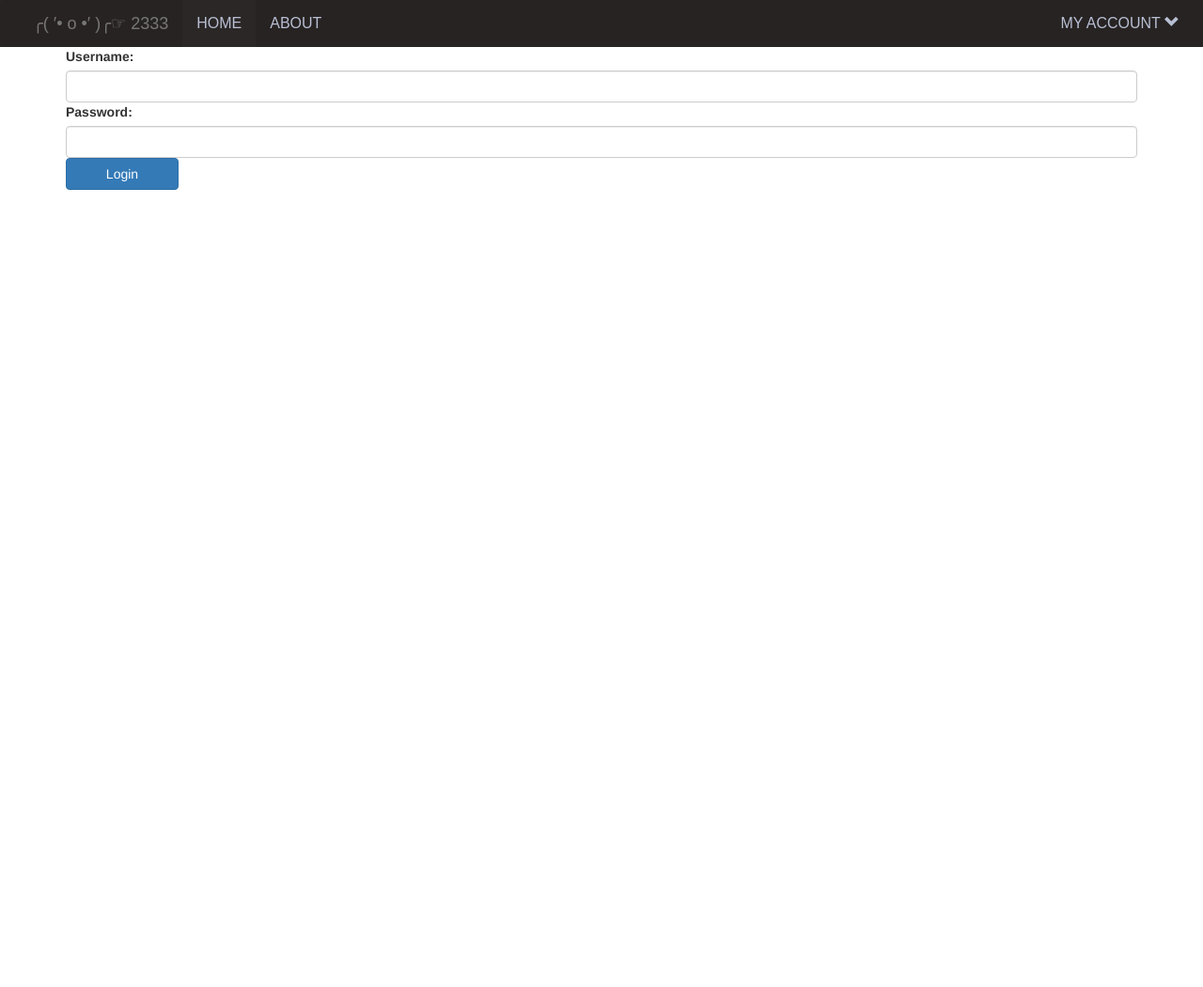
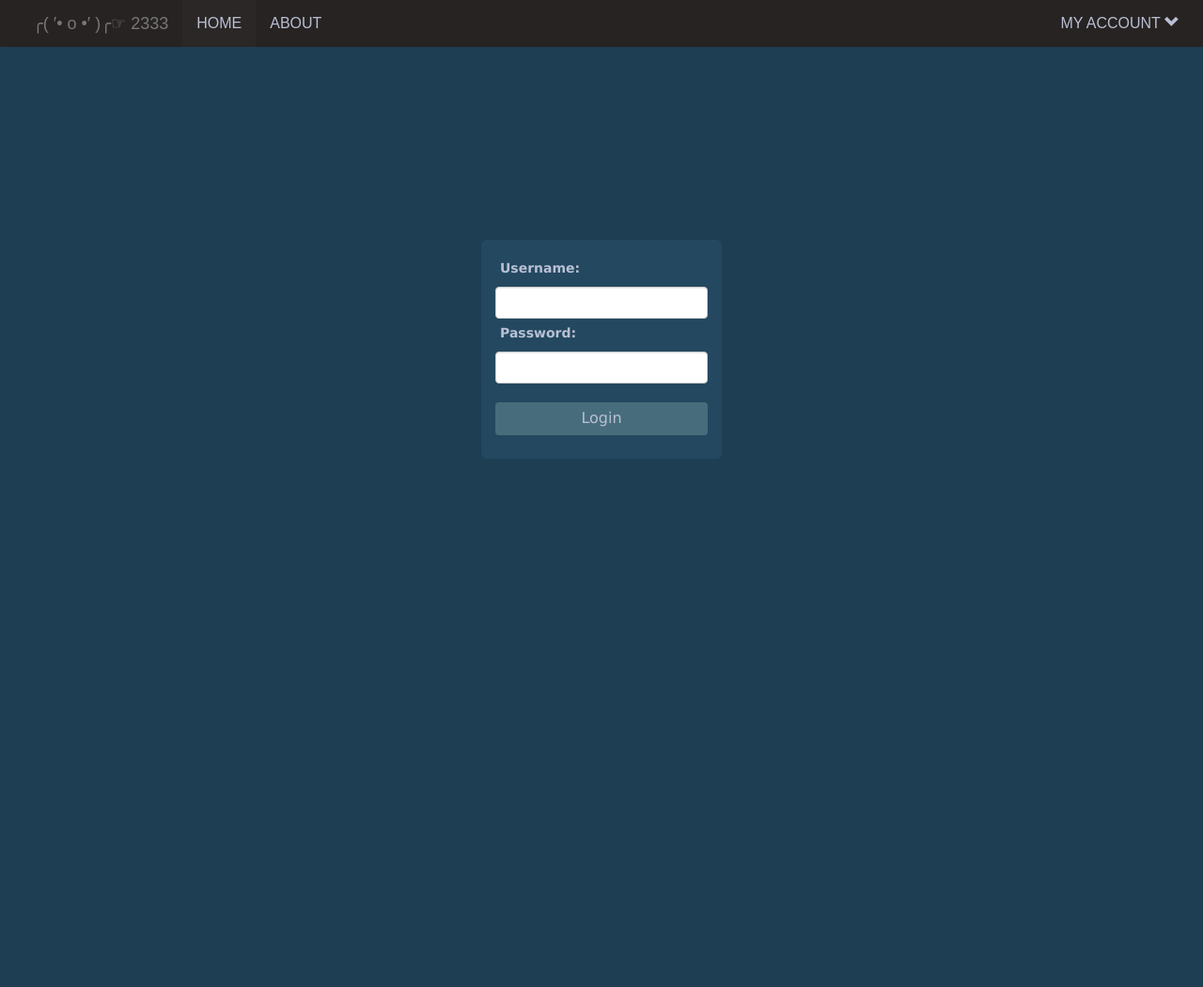
Before and after one commit to hongkuancn/game-store, a Django app: page /login in a window 1280 px wide. Shown: the whole page at 94% size. Before the commit the page ends 202 px from the top, so only its background shows below. Run offline with Django 3.2, Linux system fonts and the light colour scheme; some libraries are stand-ins or nearby versions.

Commit message:
add ui to login.html

```diff
--- /dev/null
+++ b/games/static/css/login_layout.css
@@ -0,0 +1,31 @@
+.content{
+    min-height: 1000px;
+    background-color: #1d3e53;
+    overflow: auto;
+}
+#form{
+    width: 20%;
+    min-width: 240px;
+    alignment: center;
+    margin-top: 16vw;
+    border-radius: 6px;
+    padding: 15px;
+    padding-top: 5px;
+    color: #b9c0d5;
+    background: rgba(37,75,98,0.8);
+}
+#form *{
+    padding: 5px;
+    font-family: "Verdana";
+}
+#form .btn{
+    margin-top: 20px;
+    margin-bottom: 10px;
+    width: 100%;
+    font-size: 16px;
+    background-color: #476d7c;
+    color: #b9c0d5;
+}
+#form .btn:hover{
+    background-color:#1d3e53;
+}
--- a/games/templates/games/login.html
+++ b/games/templates/games/login.html
@@ -1,7 +1,13 @@
 {% extends "games/parent.html" %}
 
+{% block prerequisites %}
+    {% load static %}
+    <link rel="stylesheet" href="{% static "css/login_layout.css" %}">
+{% endblock %}
+
 {% block content %}
-<form class="container" action="{% url 'games:log_user_in' %}" method="post">
+    <div class="content">
+        <form class="container" action="{% url 'games:log_user_in' %}" method="post" id="form">
 
             <div class="text-danger" role="alert">
                 {{ error }}
@@ -9,6 +15,7 @@
 
             {% csrf_token %}
             {{ form }}
-    <button type="submit" class="btn btn-primary">Login</button>
+            <button type="submit" class="btn">Login</button>
         </form>
+    </div>
 {% endblock content %}
```
Lines whose indentation alone changed are shown as unchanged.
